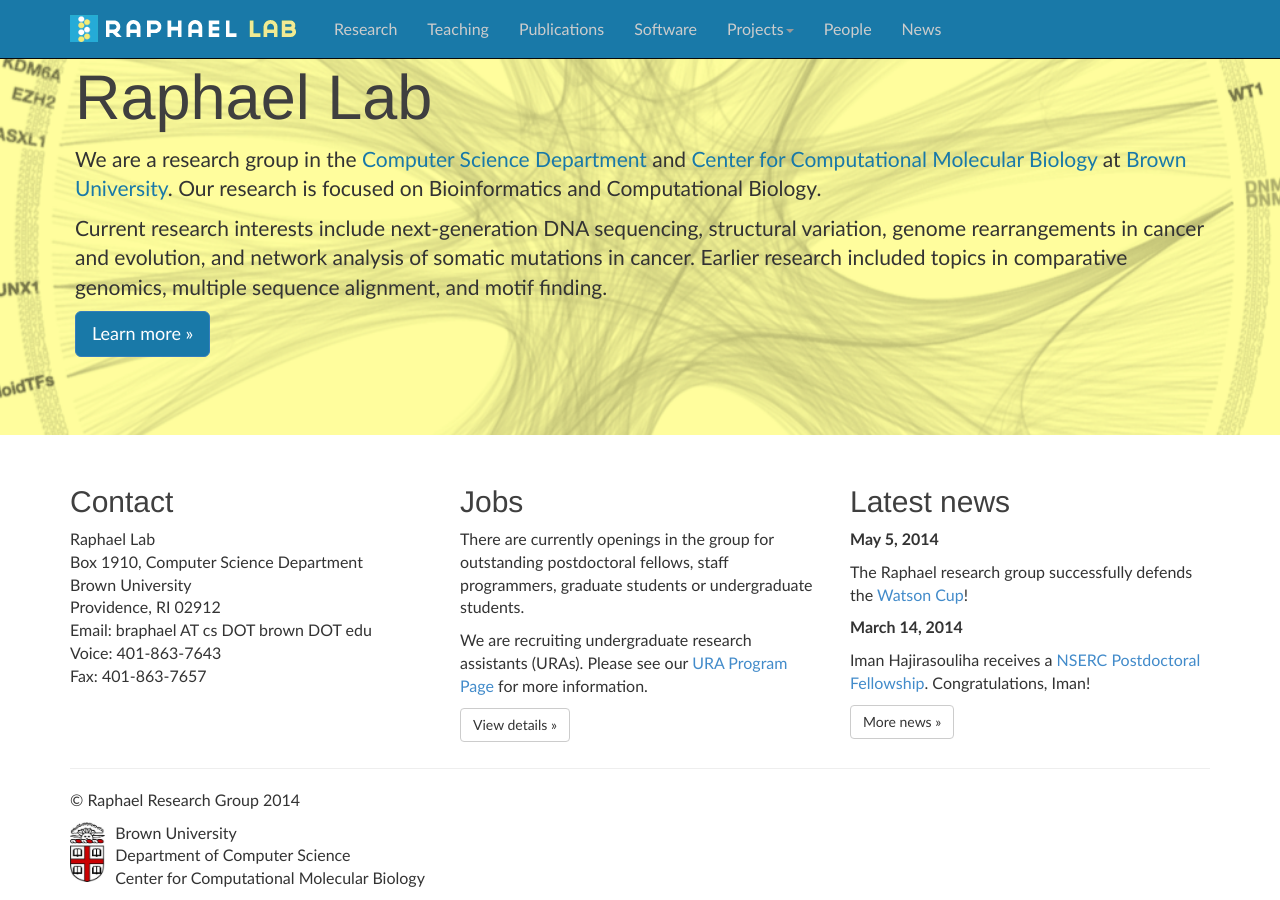
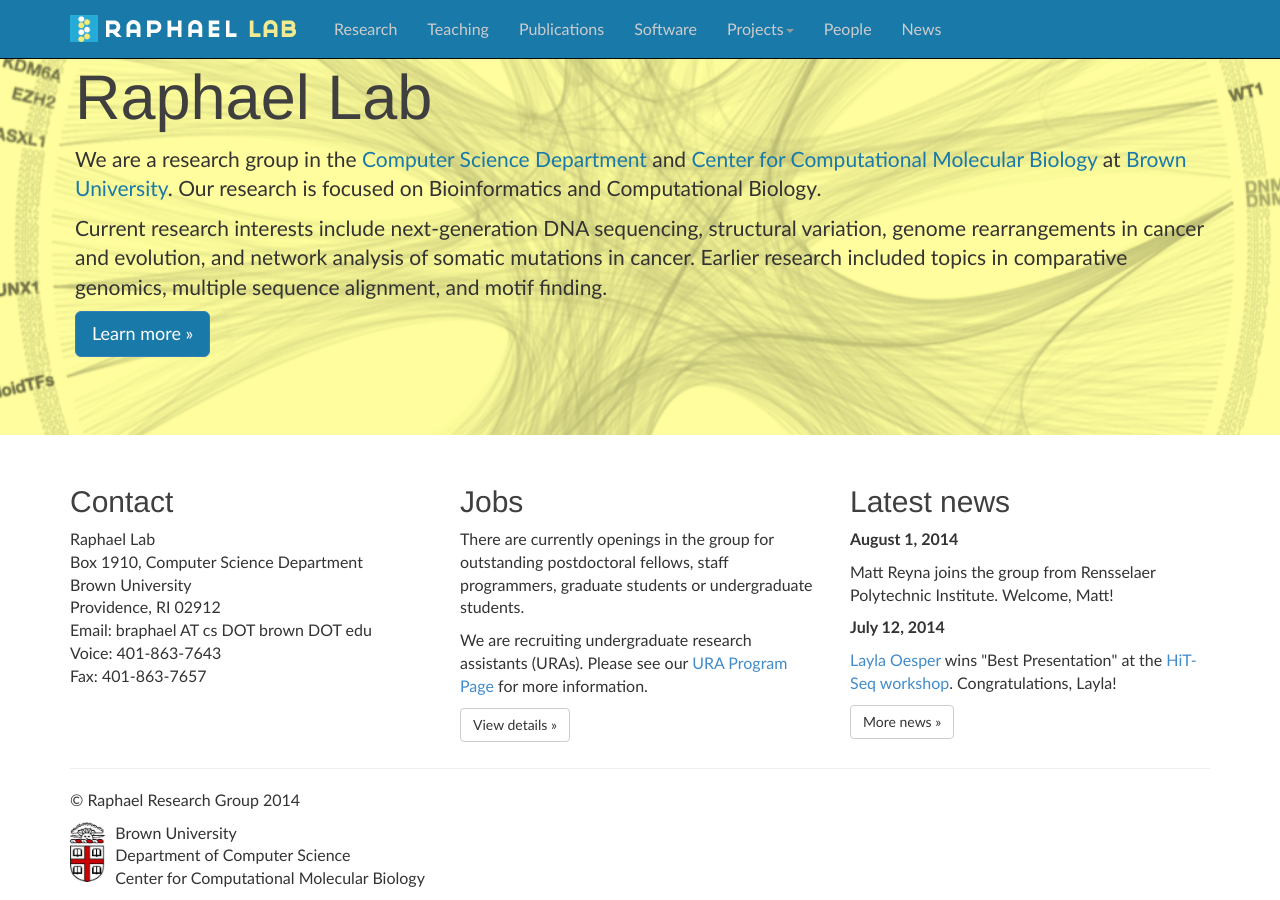
Before and after one commit to raphael-group/raphael-group.github.io, a Jekyll site: the page built from index.html, in a window 1280 px wide and 900 px high, scrolled down 70 px. Built offline with Jekyll 4.4.1, drawn with Linux system fonts in a browser that asks for light colours; nearby versions of some CDN libraries; Markdown is read by kramdown in place of the engine named in the settings; comment, search, counter and statistics services are not loaded.

Commit message:
move lagging news items to front page and add matt joining the group to news

```diff
--- a/index.html
+++ b/index.html
@@ -38,10 +38,10 @@
     </div>
     <div class="col-md-4">
         <h2>Latest news</h2>
-	<p><b>May 5, 2014</b></p>
-	The Raphael research group successfully defends the <a href=http://watson-cup.cs.brown.edu/archive/2014/>Watson Cup</a>!</p>
-	<p><b>March 14, 2014</b></p>
-	Iman Hajirasouliha receives a <a href=http://cs.brown.edu/news/2014/03/14/iman-hajirasouliha-receives-nserc-fellowship/>NSERC Postdoctoral Fellowship</a>.  Congratulations, Iman!</p>
+        <p><b>August 1, 2014</b></p>
+        Matt Reyna joins the group from Rensselaer Polytechnic Institute. Welcome, Matt!</p>
+        <p><b>July 12, 2014</b></p>
+        <a href="http://cs.brown.edu/people/layla/">Layla Oesper</a> wins "Best Presentation" at the <a href="http://hitseq.org">HiT-Seq workshop</a>. Congratulations, Layla!</p>
         <p><a class="btn btn-default" href="/news" role="button">More news &raquo;</a></p>
    </div>
 
```
Also changed, not shown: news/index.md (+3 -0 lines).
